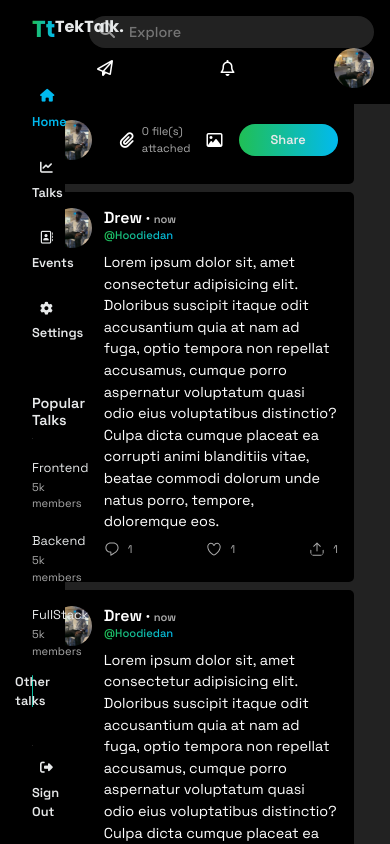
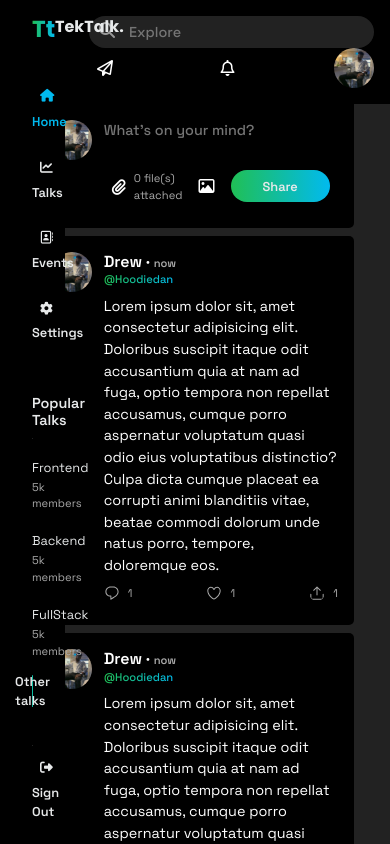
Before and after one commit to HoodieDan/Tektalk, a Vue app: page / in a window 390 px wide. Shown: the top 844 px of the page. Built offline with nearby package versions, Linux system fonts and the light colour scheme.

Commit message:
almost completely made postbox responsive

```diff
--- a/src/components/PostBox.vue
+++ b/src/components/PostBox.vue
@@ -9,9 +9,12 @@
             </div>
             <div class="col-lg-11 col-md-11 col-sm-10 col-10 form">
                 <!-- <input type="text" name="status" class="status" placeholder="What's on your mind?"> -->
-                <textarea name="status" id="status" :class="{ 'stop-typing': tooLong }" cols="30" rows="2" placeholder="What's on your mind?"
+                <div class="row">
+                    <div class="col-lg-6 col-md-6 ">
+                        <textarea name="status" id="status" :class="{ 'stop-typing': tooLong }" rows="2" placeholder="What's on your mind?"
                         v-model="status"></textarea>
-                <!-- <i class="fa-regular fa-image"></i> -->
+                    </div>
+                    <div class="col-lg-6 col-md-6 buttons">
                         <div class="attached">
                             <i class="fa-solid fa-paperclip"></i>
                             <p class="subtext mb-0">0 file(s) attached</p>
@@ -28,6 +31,8 @@
                         </div>
                         <div class="talk-btn">
                             <p class="other-talks">Share</p>
+                        </div>
+                    </div>
                 </div>
             </div>
         </div>
@@ -63,7 +68,7 @@ div.form {
     display: flex;
     align-items: center;
 }
-div.form > * {
+div.form > *, div.buttons > * {
     margin-right: 0.5rem;
 }
 textarea {
@@ -71,7 +76,7 @@ textarea {
     backdrop-filter: blur(45px);
     color: #e7e9ea;
     border: none;
-    height: 2rem;
+    width: 100%;
     cursor: pointer;
     font-size: 0.9rem;
     font-weight: 500;
@@ -96,6 +101,9 @@ textarea:focus {
 }
 .other-talks {
   margin: 0;
+}div.buttons {
+    display: flex;
+    justify-content: space-between;
 }
 div.attached {
     display: flex;
```
Lines whose indentation alone changed are shown as unchanged.
